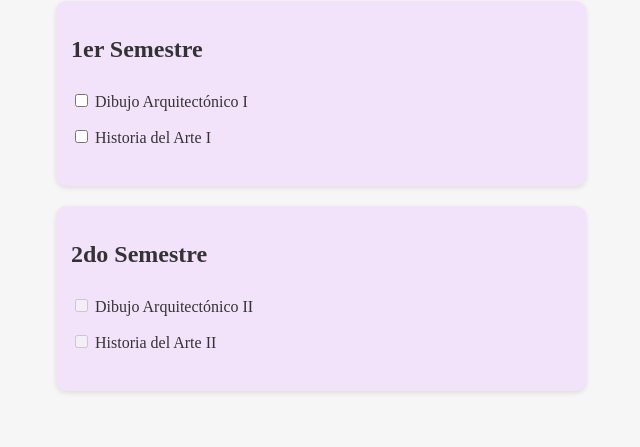
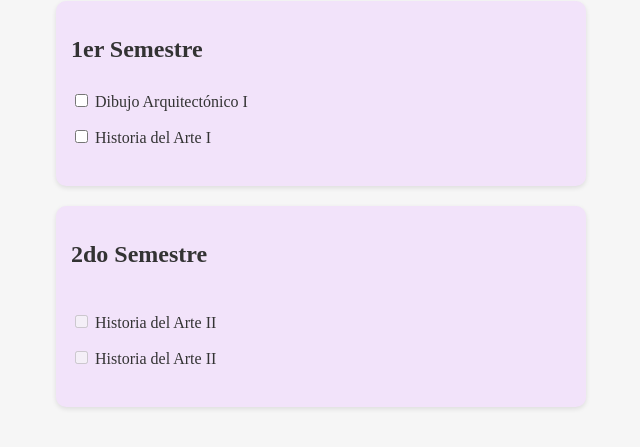
Before and after one commit to kkkimy/Malla-Arquitectura, a plain HTML site: page docs/index.html in a window 1280 px wide. Shown: the part 107-554 px from the top of the page, without its empty margins (319-959 px from the left). Drawn offline with Linux system fonts and the light colour scheme.

Commit message:
Update index.html

```diff
--- a/docs/index.html
+++ b/docs/index.html
@@ -25,8 +25,9 @@
     <h2>2do Semestre</h2>
     <ul>
       <li>
-        <input type="checkbox" data-id="mat3" data-prerreq="mat1" disabled onchange="actualizarEstado(this)">
-        Dibujo Arquitectónico II
+     <li>
+       <input type="checkbox" data-id="mat4" data-prerreq="mat2" disabled onchange="actualizarEstado(this)">
+        Historia del Arte II
       </li>
       <li>
         <input type="checkbox" data-id="mat4" data-prerreq="mat2" disabled onchange="actualizarEstado(this)">
```
